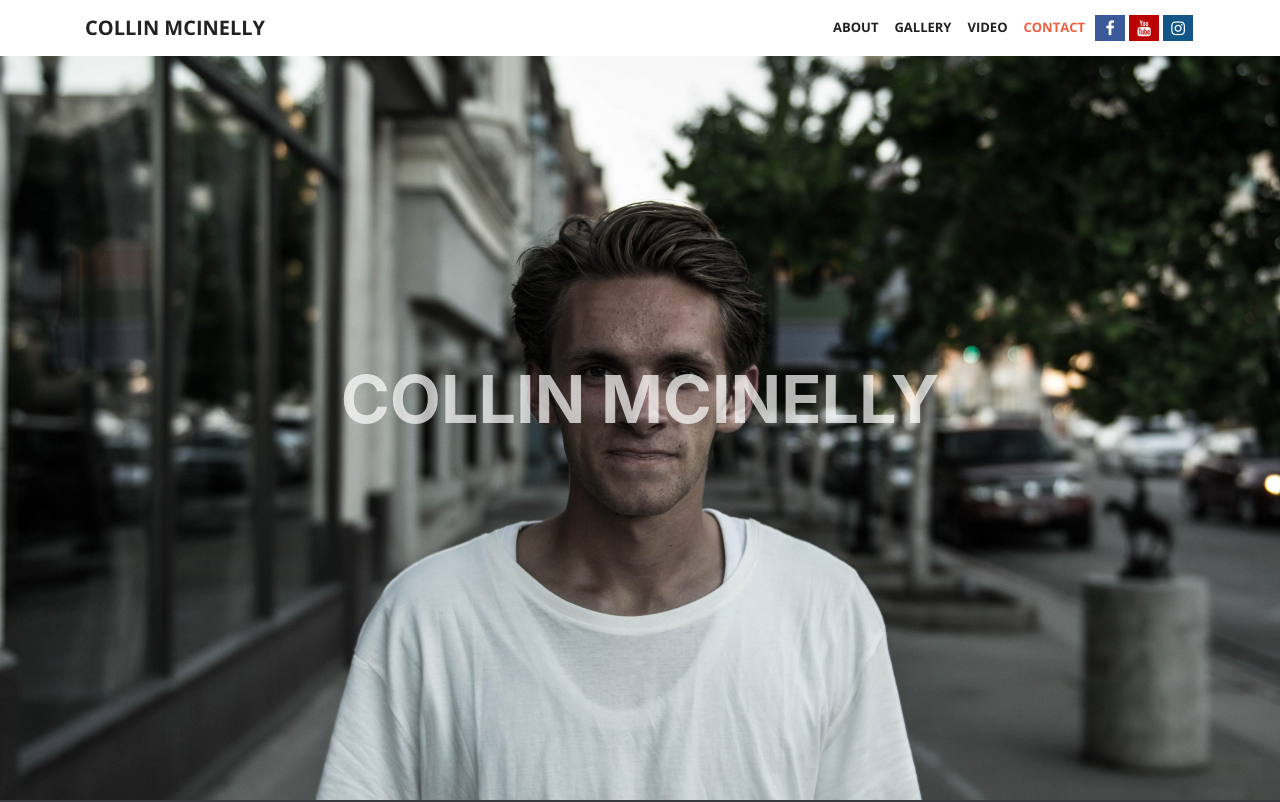
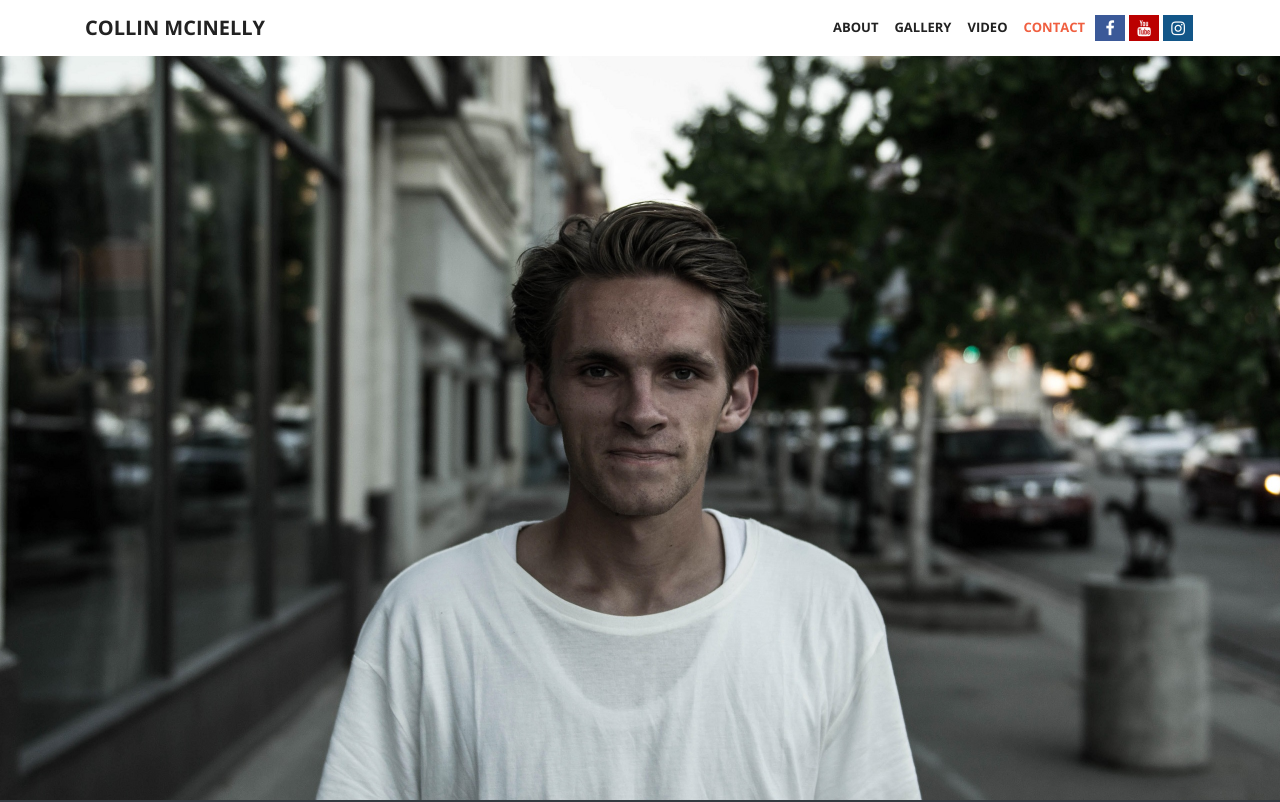
Before and after one commit to dallindizzle/dallindizzle.github.io, a website with bundled scripts: page index.html in a window 1280 px wide. Shown: the top 802 px of the page. Built offline with nearby package versions, Linux system fonts and the light colour scheme.

Commit message:
Removed Header text

```diff
--- a/index.html
+++ b/index.html
@@ -66,7 +66,7 @@
     <header class="masthead">
         <div class="header-content">
           <div class="header-content-inner">
-            <h1 id="homeHeading">Collin Mcinelly</h1>
+            <h1 id="homeHeading"></h1>
           </div>
         </div>
     </header>
```
